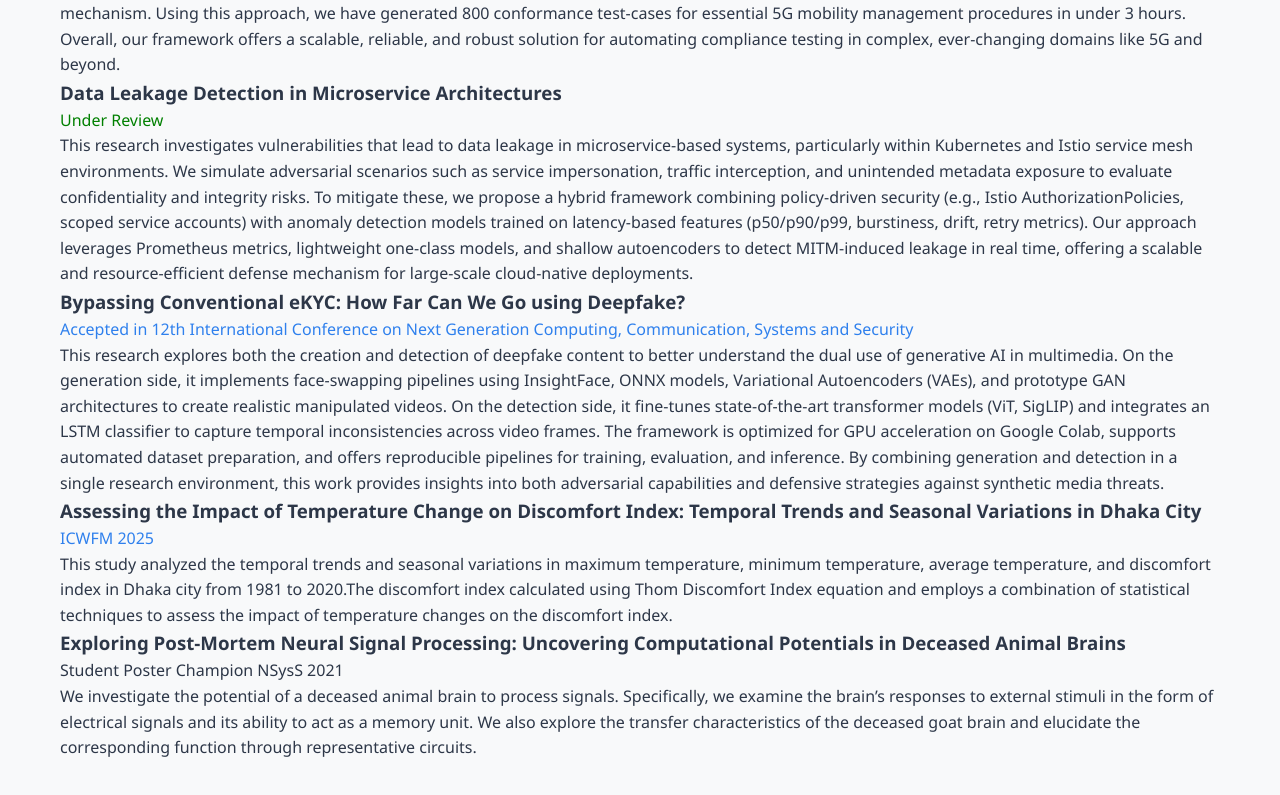
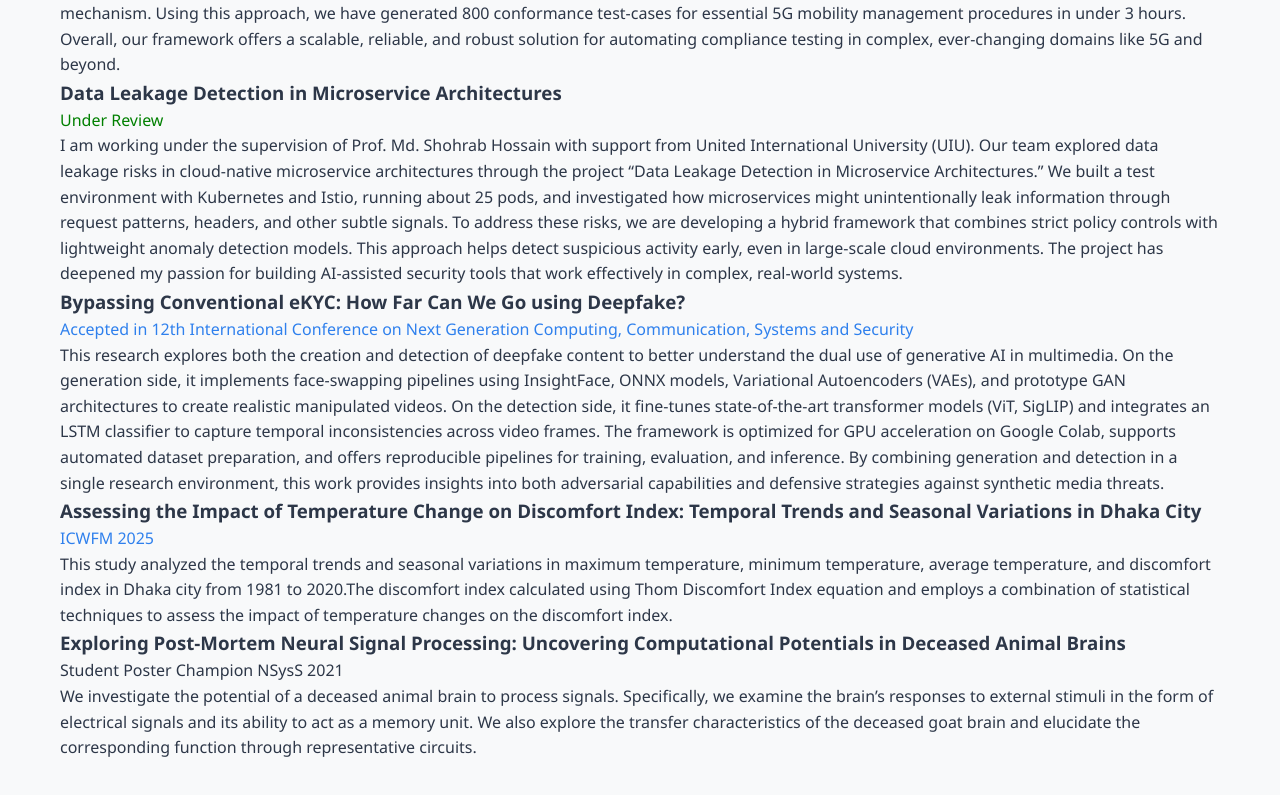
Before and after one commit to Asif-droid/Portfolio, a plain HTML site: page index.html in a window 1280 px wide. Shown: the part 3893-4688 px from the top of the page. Drawn offline with Linux system fonts and the light colour scheme; a script that the page names is missing.

Commit message:
changed research on dataleakage

```diff
--- a/index.html
+++ b/index.html
@@ -173,15 +173,8 @@ using Open5GS and UERANSIM.</p>
                     <h3>Data Leakage Detection in Microservice Architectures</h3>
                     <div style="color: green;">Under Review</div>
                     <p>
-                        This research investigates vulnerabilities that lead to data leakage in microservice-based systems,
-                        particularly within Kubernetes and Istio service mesh environments. We simulate adversarial
-                        scenarios such as service impersonation, traffic interception, and unintended metadata exposure
-                        to evaluate confidentiality and integrity risks. To mitigate these, we propose a hybrid framework
-                        combining policy-driven security (e.g., Istio AuthorizationPolicies, scoped service accounts) with
-                        anomaly detection models trained on latency-based features (p50/p90/p99, burstiness, drift,
-                        retry metrics). Our approach leverages Prometheus metrics, lightweight one-class models, and
-                        shallow autoencoders to detect MITM-induced leakage in real time, offering a scalable and
-                        resource-efficient defense mechanism for large-scale cloud-native deployments.
+                        I am working under the supervision of Prof. Md. Shohrab Hossain with support from United International University (UIU). Our team explored data leakage risks in cloud-native microservice architectures through the project “Data Leakage Detection in Microservice Architectures.” We built a test environment with Kubernetes and Istio, running about 25 pods, and investigated how microservices might unintentionally leak information through request patterns, headers, and other subtle signals.
+To address these risks, we are developing a hybrid framework that combines strict policy controls with lightweight anomaly detection models. This approach helps detect suspicious activity early, even in large-scale cloud environments. The project has deepened my passion for building AI-assisted security tools that work effectively in complex, real-world systems.
                     </p>
                 </div>
 
```
